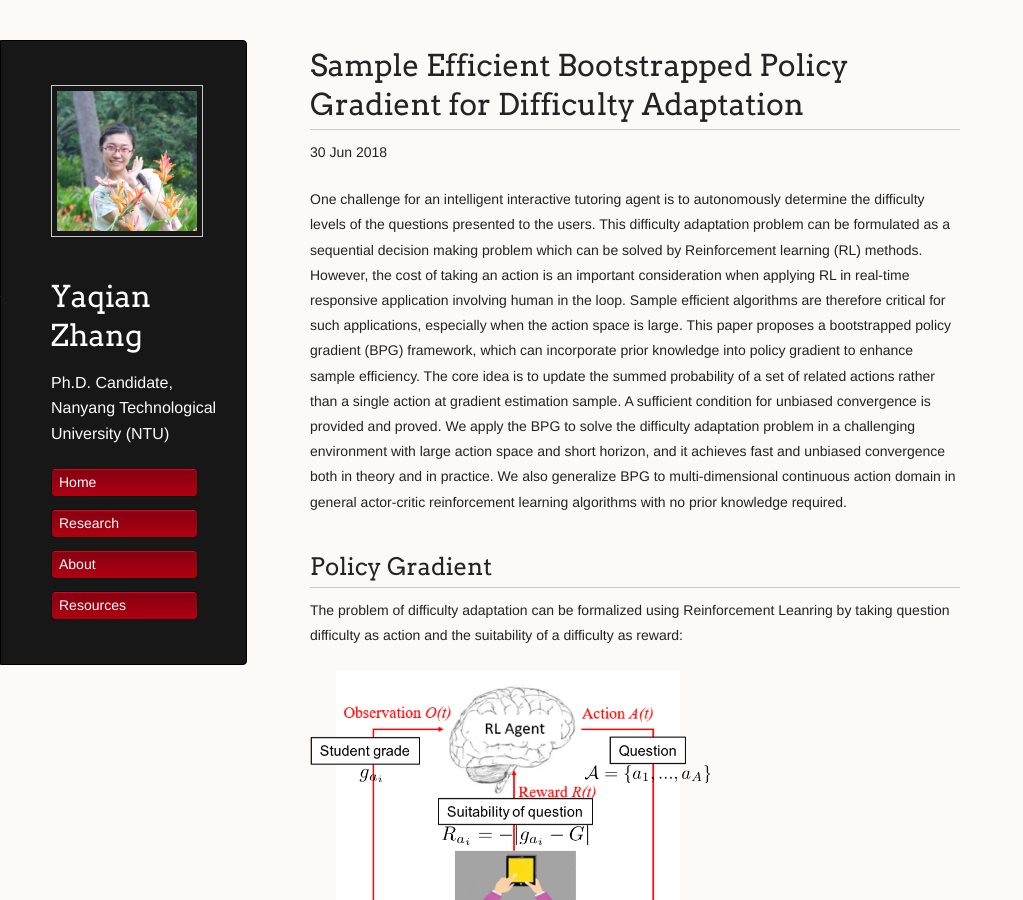
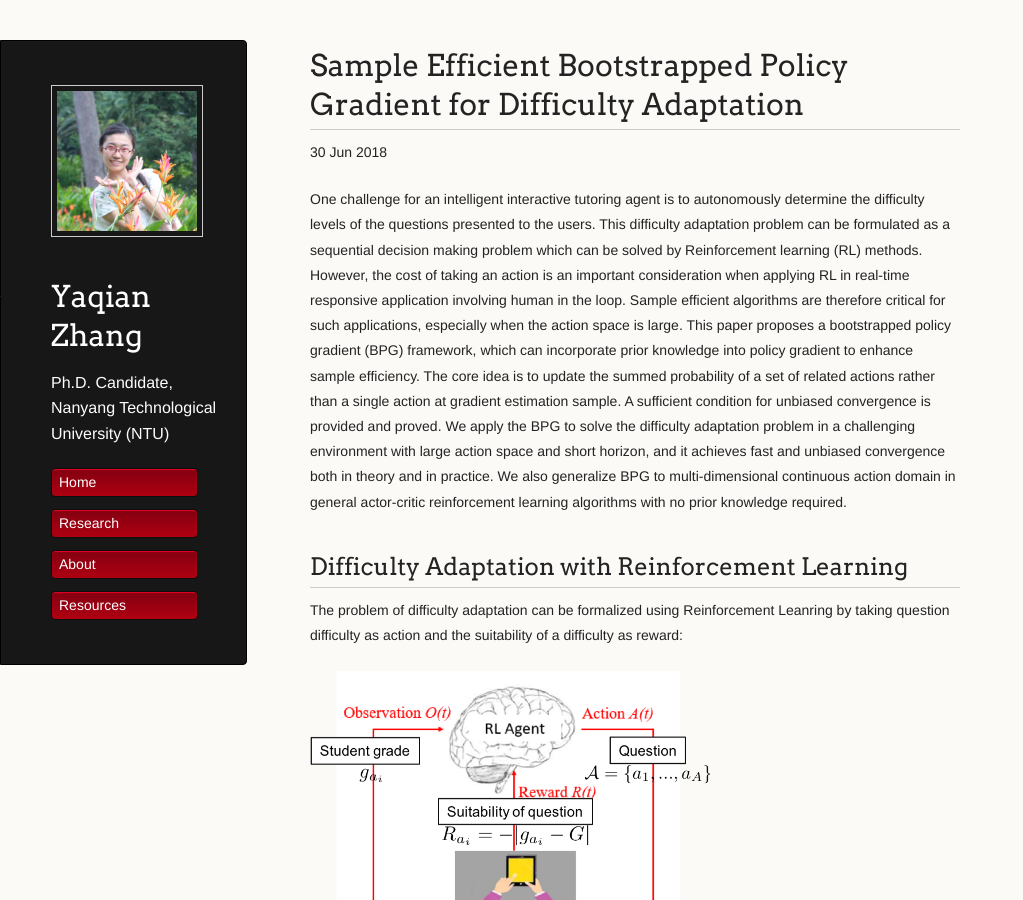
Before and after one commit to YaqianZhang/yaqianzhang.github.io, a Jekyll site: the page built from _posts/2019-01-30-boostrapped-policy-gradient.md, in a window 1280 px wide and 900 px high. Shown: the whole window, without its empty margins (0-1023 px from the left). Built offline with Jekyll 4.4.1, drawn with Linux system fonts in a browser that asks for light colours.

Commit message:
Update 2019-01-30-boostrapped-policy-gradient.md

```diff
--- a/_posts/2019-01-30-boostrapped-policy-gradient.md
+++ b/_posts/2019-01-30-boostrapped-policy-gradient.md
@@ -28,7 +28,7 @@
 to multi-dimensional continuous action domain in general actor-critic
 reinforcement learning algorithms with no prior knowledge required.
 
-## Policy Gradient
+## Difficulty Adaptation with Reinforcement Learning
 The problem of difficulty adaptation can be formalized using Reinforcement Leanring by taking question difficulty as action and the suitability of a difficulty as reward:
 
 <img src="/images/bpg_pic/system.png" alt="hi" class="inline" width="400" />
@@ -43,7 +43,7 @@
 ## What is BPG?
 * Bootstrapped Policy Gradient with Better/Worse Actions
 The key idea proposed here is to use bootstrap policy gradient with better/worse actions by updating the probability of \textit{a set of actions} instead of a single action in the gradient sample. Specifically, for each action, we defined _Better Action Set_, which includes the actions that might be better than the current action, and _Worse Action Set_ which contains the worse actions than the current action.
-<img src="/images/bpg_pic/better_worse.png" alt="hi" class="inline" width="600" />
+<img src="/images/bpg_pic/better_worse.png" alt="hi" class="inline" width="400" />
 
 The bootstrapped policy gradient is defined as:
 <img src="/images/bpg_pic/bpg.png" alt="hi" class="inline" width="600" />
@@ -59,9 +59,9 @@
 
 ## How to ensure unbiased convergence?
 
-* Surrogate Policy Gradient Theorem
+Surrogate Policy Gradient Theorem
 <img src="/images/bpg_pic/convergence.png" alt="hi" class="inline" width="600" />
-* Equivalent Expression of BPG
+Equivalent Expression of BPG
 
 <img src="/images/bpg_pic/surrogate.png" alt="hi" class="inline" width="300" />
 
```
